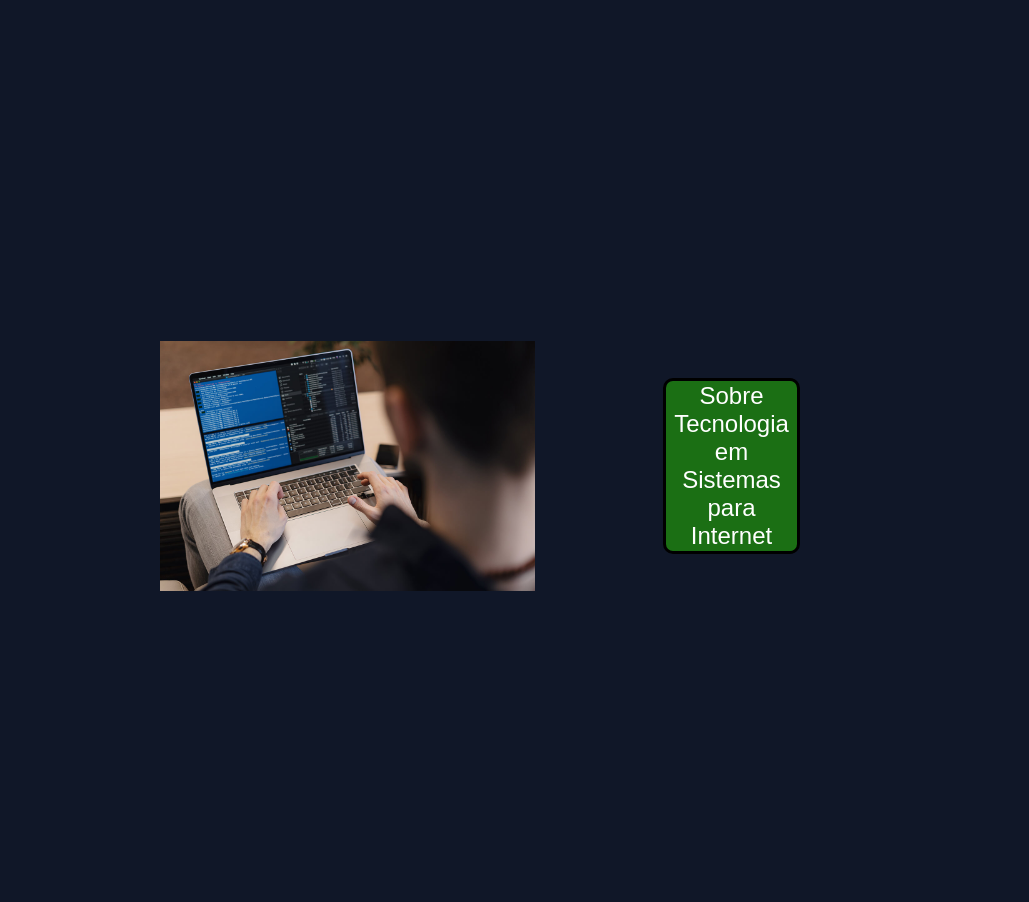
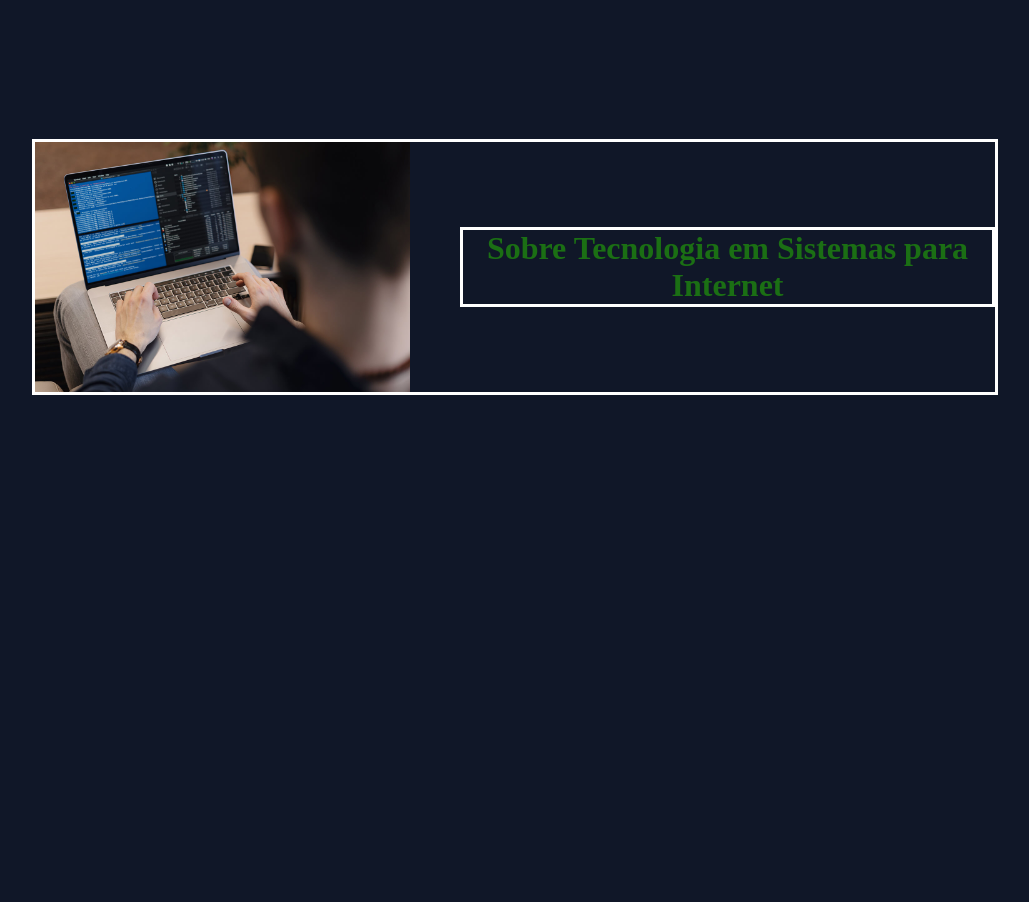
Before and after one commit to FelipePer/projetocassio-1, a plain HTML site: page index.html in a window 1280 px wide. Shown: the part 780-1682 px from the top of the page, without its empty margins (224-1253 px from the left). Drawn offline with Linux system fonts and the light colour scheme.

Commit message:
muita coisa senhor

```diff
--- a/index.html
+++ b/index.html
@@ -31,16 +31,17 @@
 
         </div>
     <div class="bo">
-            <div><a id="top1" href="#ancora">Sobre Tecnologia em Sistemas para Internet</a><hr></div>
+            <div><a id="top1" href="#ancora1">Sobre Tecnologia em Sistemas para Internet</a><hr></div>
             <div><a id="top2" href="#ancora">Outras Informações</a><hr></div>
             <div><a id="top3" href="#ancora">NDE</a><hr></div>
             <div><a id="top4" href="#ancora">Corpo Docente</a><hr></div>
             <div><a id="top5" href="#ancora">Gestão do Curso</a><hr></div>
             <div><a id="top6" href="#ancora">Horário das Turmas</a><hr></div>
     </div>
+    <br id="ancora1">
     <div class="topico">
-        <img src="./imagens/cara louco no note.jpg" alt="Cara no Notebook" height="250px">
-        <button id="slogan">Sobre Tecnologia em Sistemas para Internet</button>
+        <img id="caranopc" src="./imagens/cara louco no note.jpg" alt="Cara no Notebook" height="250px">
+        <h1 id="titulosobre">Sobre Tecnologia em Sistemas para Internet</h1>
     </div>
     <div class="id1">
         <p>Pré- requisito: Ensino Médio Completo ou equivalente
--- a/style.css
+++ b/style.css
@@ -3,6 +3,10 @@ body {
     height: 100vh;
     background-color: #101728;
 
+}
+
+html {
+    scroll-behavior: smooth;
 }
 
 .display {
@@ -153,23 +157,30 @@ body {
     flex-direction: column;
     font-size: 25px;
 }
+
 .topico {
+    border: solid white;
     display: flex;
     flex-direction: row;
     margin: 500px;
-    margin-left: 30%;
-    width: 50%;
+    margin-top: 180px;
+    margin-left: 20%;
+    width: 75%;
     align-items: center;
+}
+
+#caranopc {
+    margin-right: 50px;
 }
 p {
     margin: 10px;
 }
-#slogan {
+ #titulosobre {
+    border: solid white;
     display: flex;
-    height: 20%;
-    cursor: pointer;
-    align-items: center;
-}
+    color: #1B6F14;
+    text-align: center;
+ }
 h1 {
     margin: 0px;
 }
```
